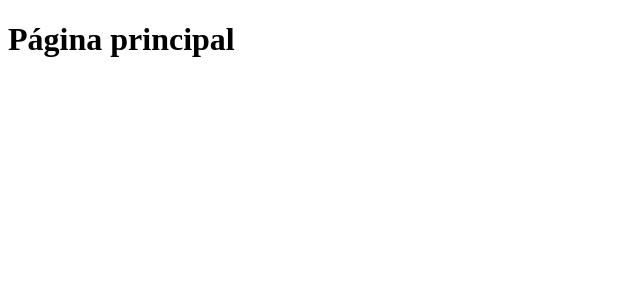
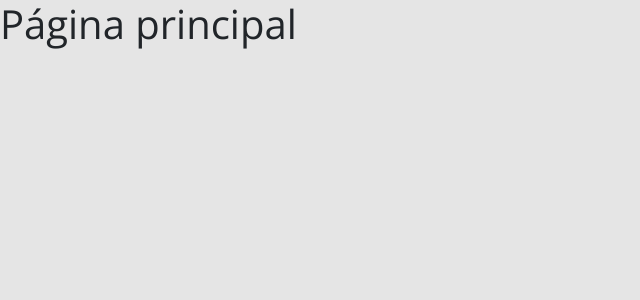
Before and after one commit to brunopapait/dsmovie, a React (Create React App) app in the folder frontend/: page / in a window 1280 px wide. Shown: the top 300 px of the page, without its empty margins (0-640 px from the left). Built offline with nearby package versions, Linux system fonts and the light colour scheme.

Commit message:
feat: add bootstrap dependency and css

```diff
--- a/frontend/package.json
+++ b/frontend/package.json
@@ -10,6 +10,7 @@
     "@types/node": "^16.7.13",
     "@types/react": "^17.0.20",
     "@types/react-dom": "^17.0.9",
+    "bootstrap": "5.1.3",
     "react": "^17.0.2",
     "react-dom": "^17.0.2",
     "react-scripts": "5.0.0",
--- /dev/null
+++ b/frontend/src/index.css
@@ -0,0 +1,21 @@
+@import url("https://fonts.googleapis.com/css2?family=Open+Sans:wght@400;700&display=swap");
+
+:root {
+  --color-primary: #4d41c0;
+}
+
+* {
+  box-sizing: border-box;
+  font-family: "Open Sans", sans-serif;
+}
+
+html,
+body {
+  background-color: #e5e5e5;
+}
+
+a,
+a:hover {
+  text-decoration: none;
+  color: unset;
+}
--- a/frontend/src/index.tsx
+++ b/frontend/src/index.tsx
@@ -1,6 +1,9 @@
 import React from 'react';
 import ReactDOM from 'react-dom';
 import App from './App';
+
+import 'bootstrap/dist/css/bootstrap.css';
+import './index.css';
 
 ReactDOM.render(
   <React.StrictMode>
```
Also changed, not shown: 1 other file (tests, documents, lock files or other folders).
